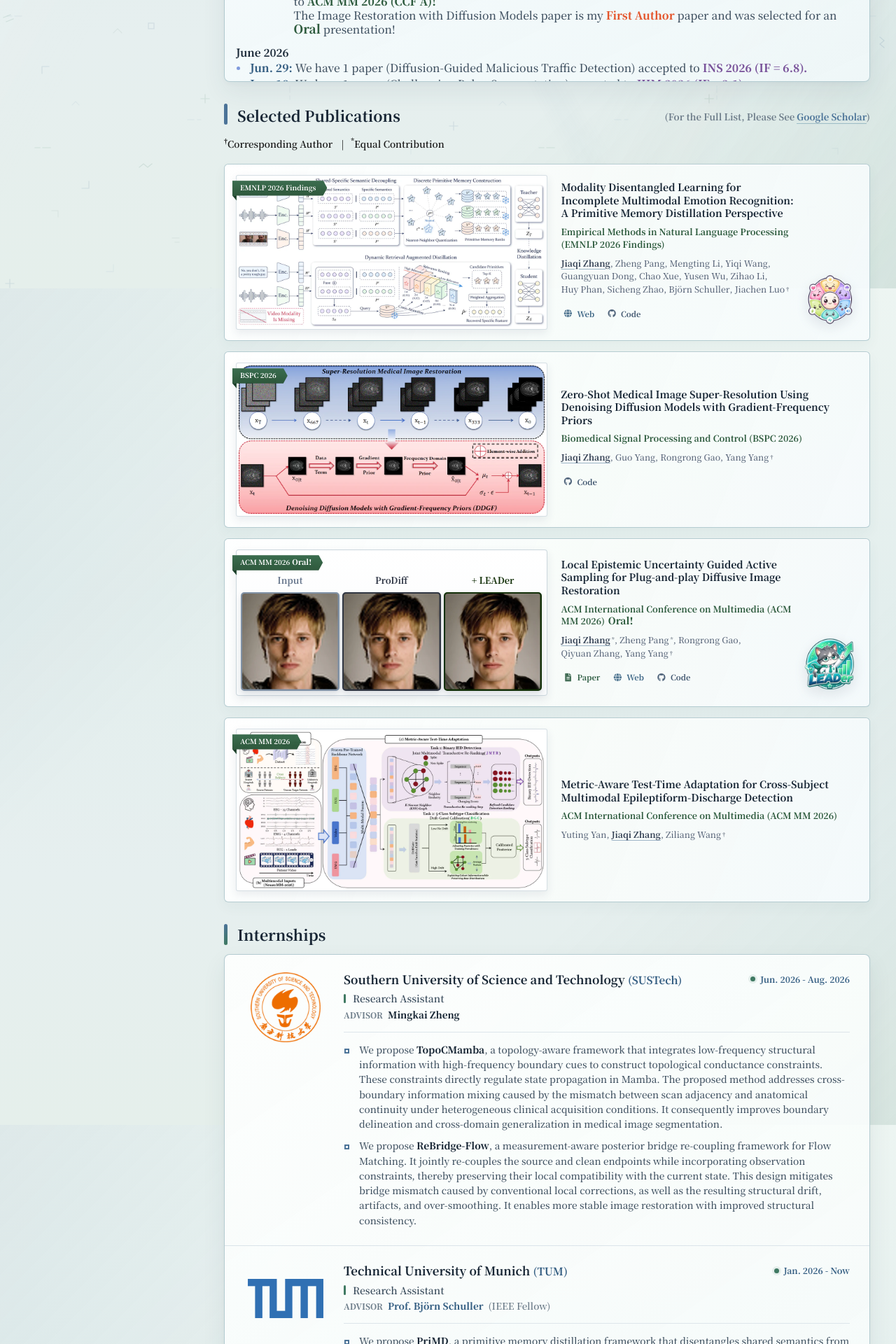
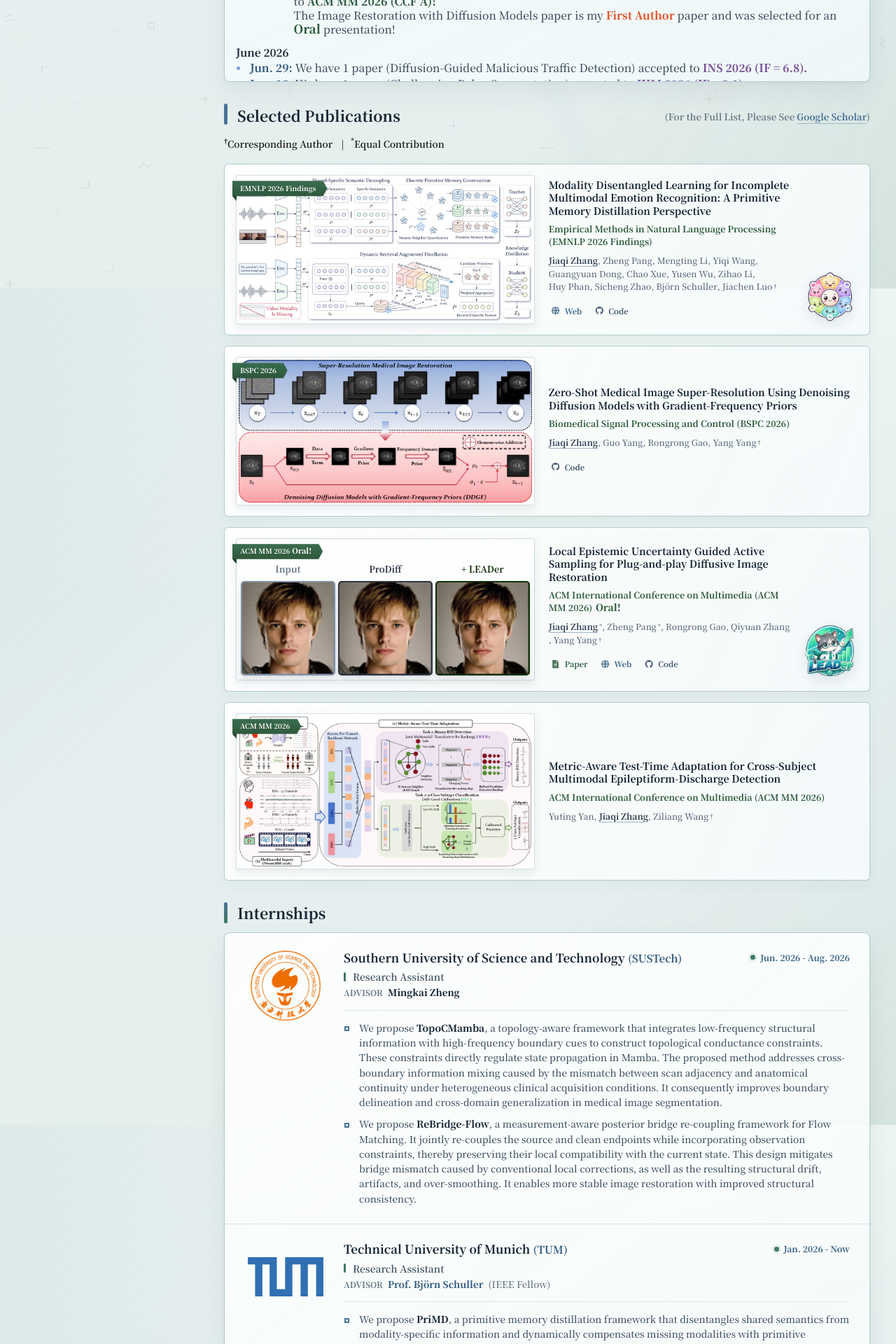
Before and after one commit to JiaqiZhang-Sengoku/JiaqiZhang-Sengoku.github.io, a Jekyll site: the page built from _pages/about.md, in a window 1280 px wide. Shown: the part 783-2703 px from the top of the page at 70% size. Built offline with Jekyll 4.4.1, drawn with Linux system fonts in a browser that asks for light colours; some web fonts are replaced; comment, search, counter and statistics services are not loaded.

Commit message:
20260707

```diff
--- a/assets/css/main.scss
+++ b/assets/css/main.scss
@@ -1562,7 +1562,7 @@ body > #main > .sidebar.sticky {
 .paper-box {
     position: relative;
     display: grid !important;
-    grid-template-columns: minmax(350px, 50%) minmax(0, 1fr) !important;
+    grid-template-columns: minmax(350px, 48%) minmax(0, 1fr) !important;
     gap: 18px !important;
     align-items: center !important;
     min-height: 0;
@@ -3174,7 +3174,7 @@ body > #main > .sidebar.sticky {
     }
 
     .paper-box {
-        grid-template-columns: minmax(300px, 50%) minmax(0, 1fr) !important;
+        grid-template-columns: minmax(300px, 48%) minmax(0, 1fr) !important;
         gap: 15px !important;
         padding: 14px 15px !important;
     }
```
